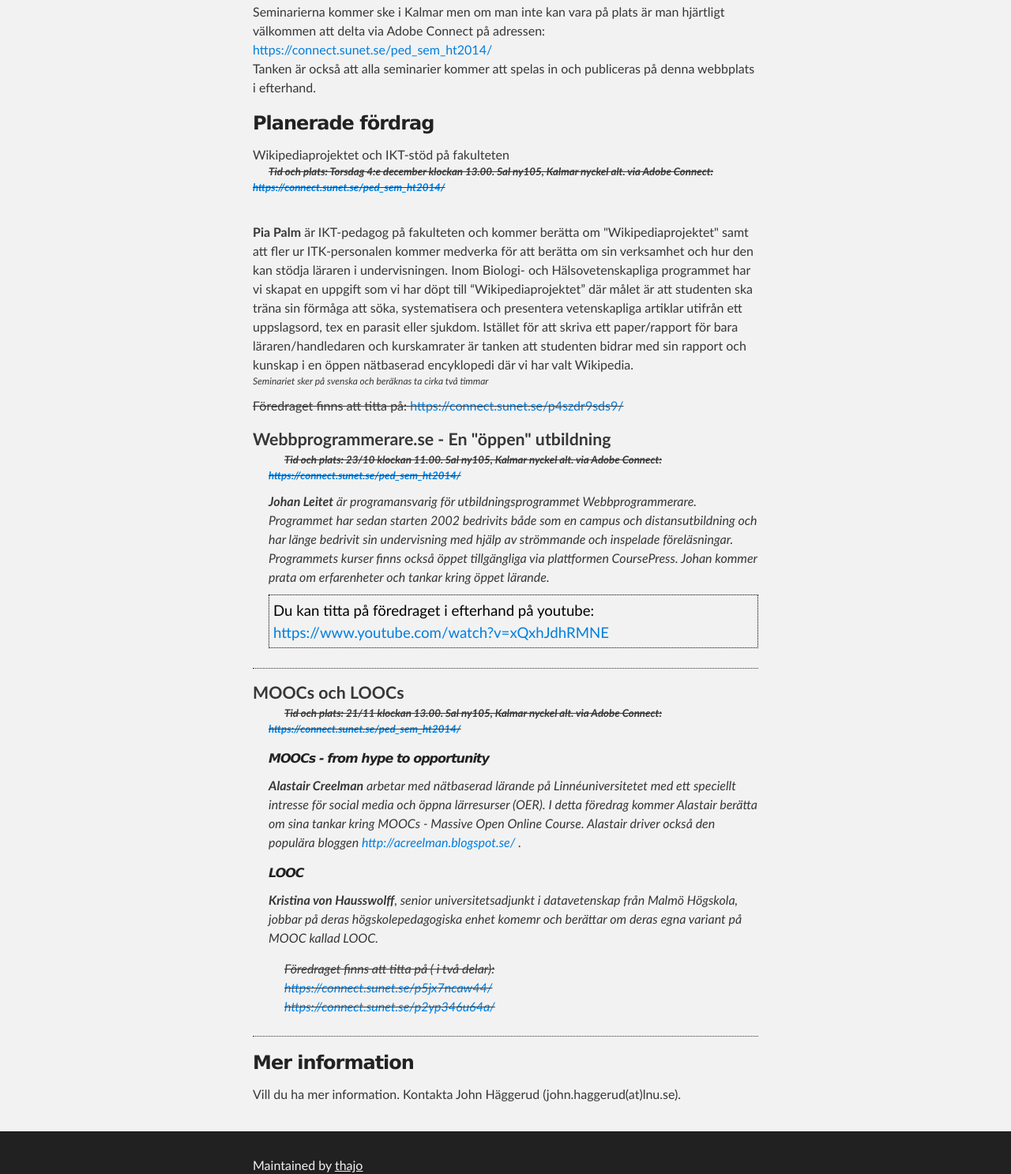
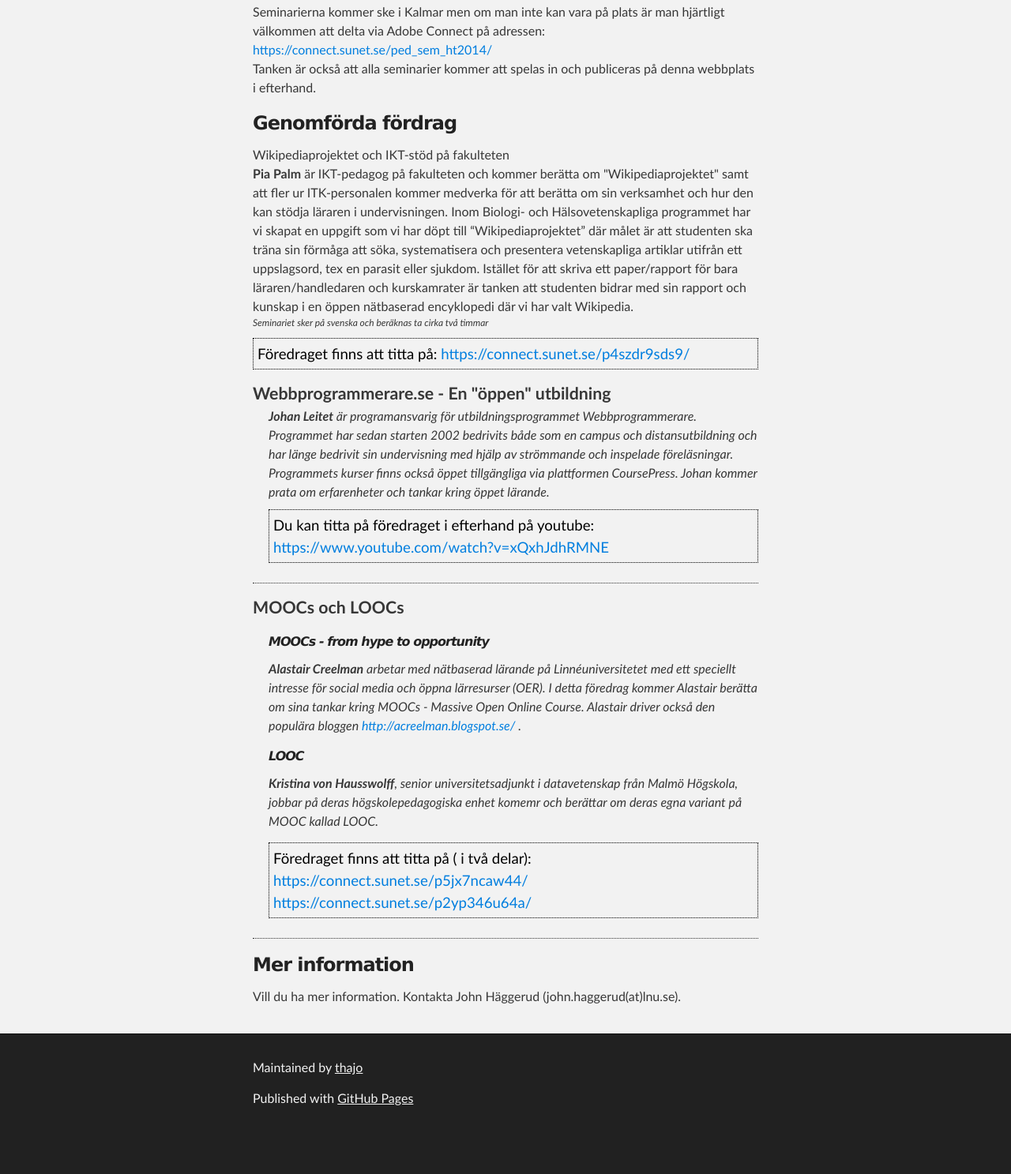
Before and after one commit to thajo/pedagogiskt_seminarium, a plain HTML site: page index.html in a window 1280 px wide. Shown: the part 368-1855 px from the top of the page at 79% size. After the commit the page ends 1806 px from the top, so only its background shows below. Drawn offline with Linux system fonts and the light colour scheme.

Commit message:
last update?

```diff
--- a/index.html
+++ b/index.html
@@ -38,14 +38,11 @@
           </p>
 
 <h3>
-  <span class="octicon octicon-link">Planerade fördrag</span>
+  <span class="octicon octicon-link">Genomförda fördrag</span>
 
 </h3>
  <dt>Wikipediaprojektet och IKT-stöd på fakulteten</dt>
     <dd>
-      <span class="place_time done">Tid och plats: Torsdag 4:e december klockan 13.00. Sal ny105, Kalmar nyckel alt. via Adobe Connect: <a href="https://connect.sunet.se/ped_sem_ht2014/">https://connect.sunet.se/ped_sem_ht2014/</a></span>
-
-      <br>
 
       <strong>Pia Palm</strong> är IKT-pedagog på fakulteten och kommer berätta om "Wikipediaprojektet" samt att fler ur ITK-personalen kommer medverka för att berätta om sin verksamhet och hur den kan stödja läraren i undervisningen.
 
@@ -58,7 +55,7 @@
       rapport och kunskap i en öppen nätbaserad encyklopedi där vi har valt
       Wikipedia.
        <span class="lang">Seminariet sker på svenska och beräknas ta cirka två timmar </span>
-       <p class="done">
+       <p class="done_text">
          Föredraget finns att titta på: <a href="https://connect.sunet.se/p4szdr9sds9/">https://connect.sunet.se/p4szdr9sds9/</a>
        </p>
     </dd>
@@ -68,8 +65,6 @@
   <dl>
     <dt>Webbprogrammerare.se - En "öppen" utbildning</dt>
     <dd>
-      <span class="place_time done">Tid och plats: 23/10 klockan 11.00. Sal ny105, Kalmar nyckel alt. via Adobe Connect: <a href="https://connect.sunet.se/ped_sem_ht2014/">https://connect.sunet.se/ped_sem_ht2014/</a></span>
-
       <strong>Johan Leitet</strong> är programansvarig för utbildningsprogrammet Webbprogrammerare. Programmet har sedan starten 2002 bedrivits både
       som en campus och distansutbildning och har länge bedrivit sin undervisning med hjälp av strömmande och inspelade föreläsningar. Programmets kurser finns också öppet tillgängliga via plattformen CoursePress. Johan kommer prata om erfarenheter och tankar kring öppet lärande.
      <p class="done_text">
@@ -82,7 +77,6 @@
 
     <dt>MOOCs och LOOCs</dt>
     <dd>
-      <span class="place_time done">Tid och plats: 21/11 klockan 13.00. Sal ny105, Kalmar nyckel alt. via Adobe Connect: <a href="https://connect.sunet.se/ped_sem_ht2014/">https://connect.sunet.se/ped_sem_ht2014/</a></span>
       <p>
         <h6>MOOCs - from hype to opportunity</h6>
         <strong>Alastair Creelman</strong> arbetar med nätbaserad lärande på Linnéuniversitetet med ett speciellt intresse för social media och öppna lärresurser (OER). I detta föredrag kommer Alastair berätta om sina tankar kring MOOCs - Massive Open Online Course. Alastair driver också den populära bloggen <a href="http://acreelman.blogspot.se/">http://acreelman.blogspot.se/ </a>.
@@ -91,7 +85,7 @@
         <h6>LOOC</h6>
         <strong>Kristina von Hausswolff</strong>, senior universitetsadjunkt i datavetenskap från Malmö Högskola, jobbar på deras högskolepedagogiska enhet komemr och berättar om deras egna variant på MOOC kallad LOOC.
       </p>
-      <p class="done">
+      <p class="done_text">
         Föredraget finns att titta på ( i två delar): <br />
 
         <a href="https://connect.sunet.se/p5jx7ncaw44/">https://connect.sunet.se/p5jx7ncaw44/</a><br />
```
